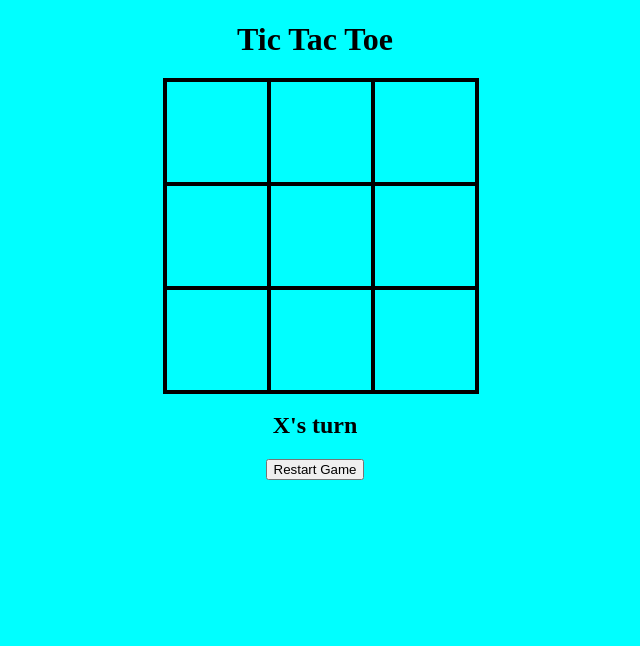
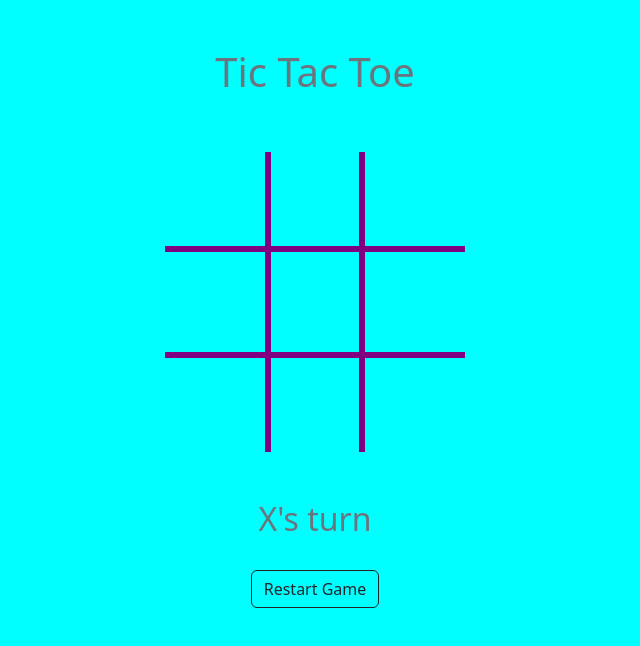
Before and after one commit to opticalchick/Week-11-Coding-Assignment, a website: page index.html in a window 1280 px wide. Shown: the whole page, without its empty margins (325-965 px from the left). Drawn offline with nearby package versions, Linux system fonts and the light colour scheme.

Commit message:
styling & coding changes applied along with comments

```diff
--- a/index.html
+++ b/index.html
@@ -6,25 +6,39 @@
     <meta name="viewport" content="width=device-width, initial-scale=1.0">
     <title>Tic Tac Toe Game</title>
     <link rel="stylesheet" href="styles.css">
-    <script src="/node_modules/bootstrap/dist/css/bootstrap.css"></script>
+    <script src="./node_modules/bootstrap/dist/css/bootstrap.css"></script>
+    <!-- <script src="./node_modules/jquery/dist/jquery.js"></script>
+    <script src="./node_modules/bootstrap/dist/js/bootstrap.bundle.js"></script> -->
 </head>
 
 
 <body id="body">
+    <!-- Sets the game container -->
     <div id="gameContainer">
-        <h1>Tic Tac Toe</h1>
+        <br>
+        <br>
+        <!-- header with bootstrap component for text color -->
+        <h1 class="text-secondary">Tic Tac Toe</h1>
+        <br>
+        <br>
+        <!-- This is the game play board -->
         <div id="cellContainer">
-            <div cellIndex="0" class="cell"></div>
-            <div cellIndex="1" class="cell"></div>
-            <div cellIndex="2" class="cell"></div>
+            <div cellIndex="0" class="cell border-bottom"></div>
+            <div cellIndex="1" class="cell border-bottom border-start border-end"></div>
+            <div cellIndex="2" class="cell border-bottom"></div>
             <div cellIndex="3" class="cell"></div>
-            <div cellIndex="4" class="cell"></div>
+            <div cellIndex="4" class="cell border-start border-end"></div>
             <div cellIndex="5" class="cell"></div>
-            <div cellIndex="6" class="cell"></div>
-            <div cellIndex="7" class="cell"></div>
-            <div cellIndex="8" class="cell"></div>
+            <div cellIndex="6" class="cell border-top"></div>
+            <div cellIndex="7" class="cell border-top border-start border-end"></div>
+            <div cellIndex="8" class="cell border-top"></div>
         </div>
-        <h2 id="infoText"></h2>
+        <br>
+        <br>
+        <!-- This will display which player's turn it is.  Bootstrap text color -->
+        <h2 id="infoText" class="text-secondary"></h2>
+        <br>
+        <!-- This is the button to restart the game.  Bootstrap used to style button -->
         <button type="button" class="btn btn-outline-dark" id="restartBtn">Restart Game</button>
     </div>
 
--- a/styles.css
+++ b/styles.css
@@ -1,8 +1,8 @@
+@import '/node_modules/bootstrap/dist/css/bootstrap.css';
+
 .cell {
     width: 100px;
     height: 100px;
-    border: 2px solid;
-    box-shadow: 0 0 0 2px;
     line-height: 100px;
     font-size: 75px;
     cursor: pointer;
@@ -22,3 +22,23 @@
     width: 300px;
     margin: auto;
 }
+
+.cell.border {
+    border: solid 6px purple !important;
+}
+
+.cell.border-bottom {
+    border-bottom: solid 6px purple !important;
+}
+
+.cell.border-top {
+    border-top: solid 6px purple !important;
+}
+
+.cell.border-start {
+    border-left: solid 6px purple !important;
+}
+
+.cell.border-end {
+    border-right: solid 6px purple !important;
+}
```
Also changed, not shown: index.js (+17 -4 lines).
